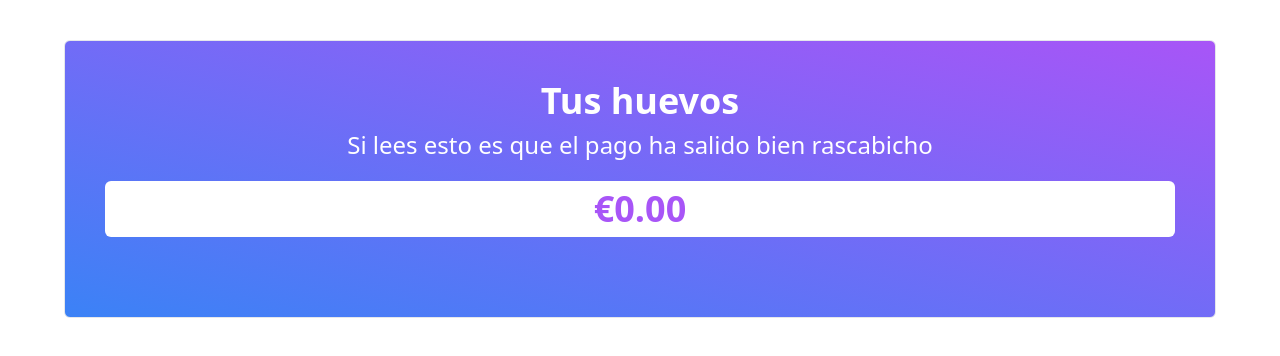
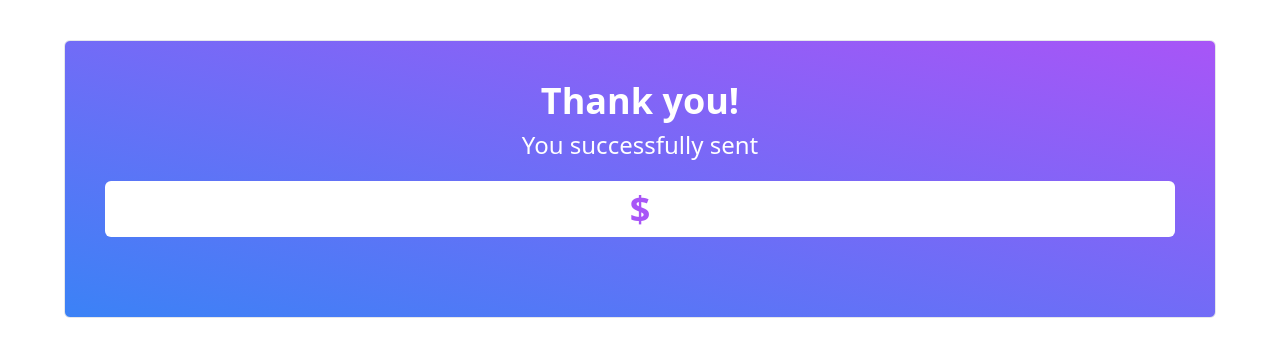
Before and after one commit to carloshermoso64/anas-paris-tricount, a Next.js app: page /payment-success in a window 1280 px wide. Shown: the top 356 px of the page. Built offline with nearby package versions, Linux system fonts and the light colour scheme.

Commit message:
Modified payment-success

```diff
--- a/app/payment-success/page.tsx
+++ b/app/payment-success/page.tsx
@@ -1,20 +1,16 @@
-import { notFound } from "next/navigation";
-
-export default function PaymentSuccess({ searchParams }: { searchParams: Record<string, string | undefined> }) {
-  if (!searchParams || typeof searchParams !== "object") {
-    return notFound();
-  }
-
-  const amount = searchParams.amount ?? "0.00"; // Ensure valid fallback
-
+export default function PaymentSuccess({
+    searchParams: { amount },
+  }: {
+    searchParams: { amount: string };
+  }) {
     return (
       <main className="max-w-6xl mx-auto p-10 text-white text-center border m-10 rounded-md bg-gradient-to-tr from-blue-500 to-purple-500">
         <div className="mb-10">
-        <h1 className="text-4xl font-extrabold mb-2">Tus huevos</h1>
-        <h2 className="text-2xl">Si lees esto es que el pago ha salido bien rascabicho</h2>
+          <h1 className="text-4xl font-extrabold mb-2">Thank you!</h1>
+          <h2 className="text-2xl">You successfully sent</h2>
 
           <div className="bg-white p-2 rounded-md text-purple-500 mt-5 text-4xl font-bold">
-          €{amount}
+            ${amount}
           </div>
         </div>
       </main>
```
Lines whose indentation alone changed are shown as unchanged.
